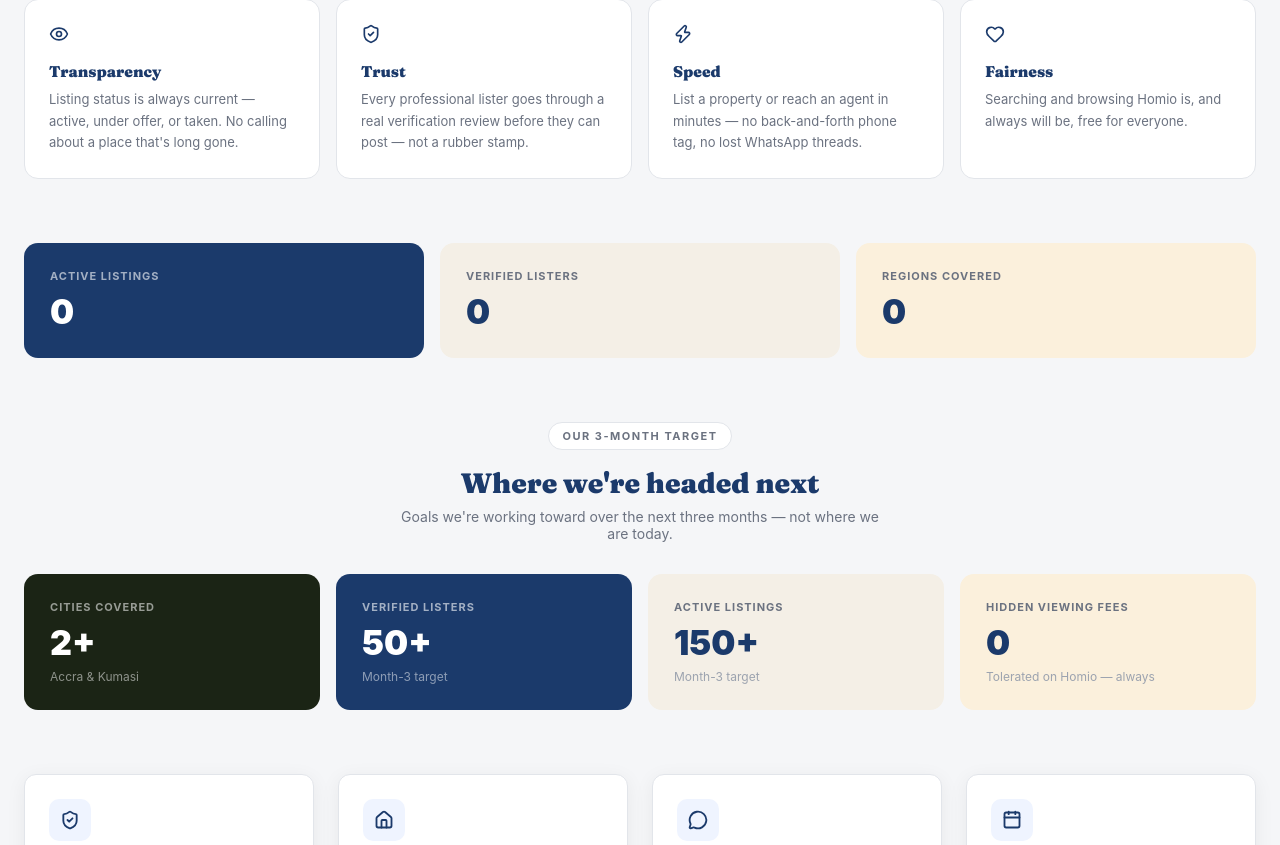
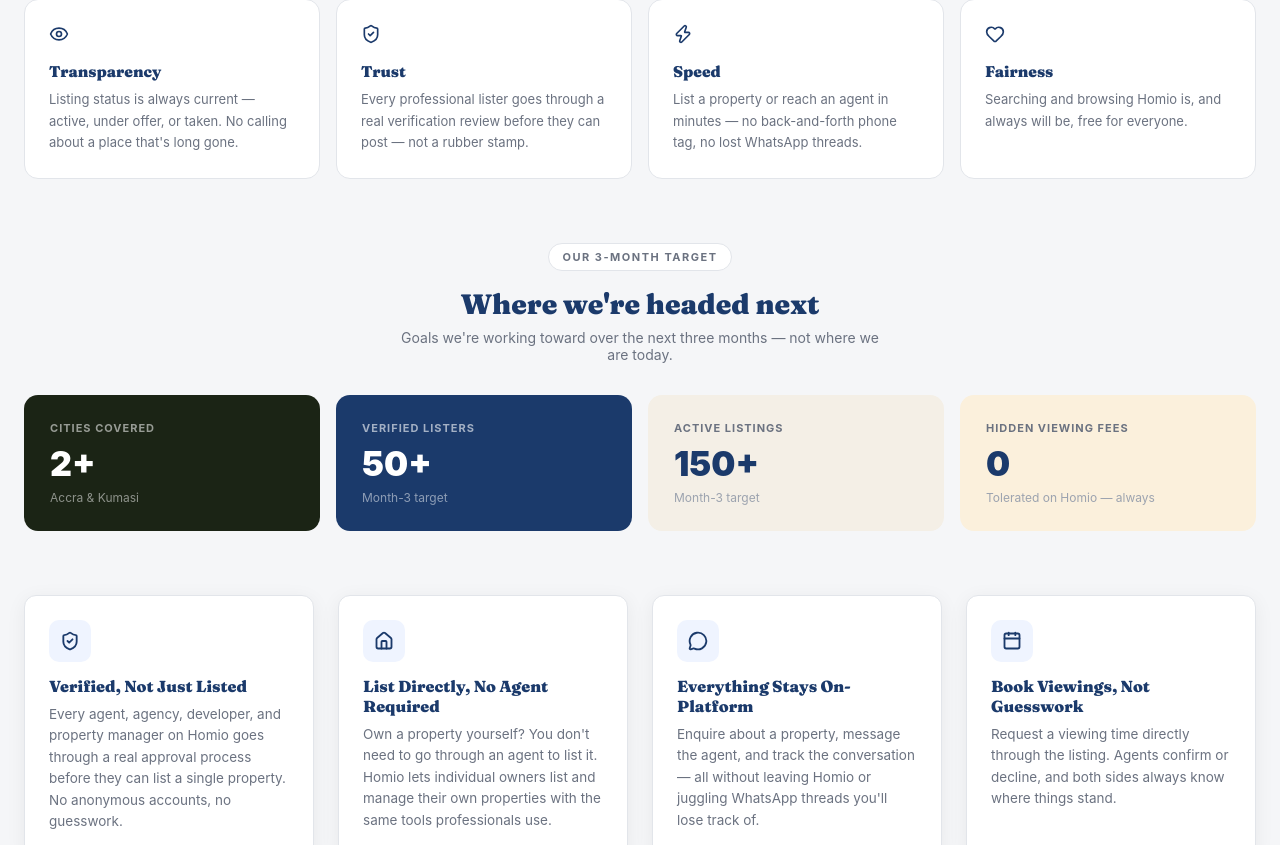
Before and after one commit to EbenezerAsante/homio-nextjs-project, a Next.js app: page /about in a window 1280 px wide. Shown: the part 1255-2100 px from the top of the page. Built offline with nearby package versions, Linux system fonts and the light colour scheme; no server answers; the database is empty.

Commit message:
remove live stats section from About page, keep 3-month target only

```diff
--- a/app/about/page.js
+++ b/app/about/page.js
@@ -1,11 +1,9 @@
 import { T } from "@/lib/constants";
-import { createClient } from "@/lib/supabase-server";
 import { ShieldCheck, Home, MessageCircle, Calendar, Users, MapPin, Sparkles, Target, Eye, Zap, Heart, ArrowRight } from "lucide-react";
 import Link from "next/link";
 import AnimatedCounter from "@/components/AnimatedCounter";
 
 export const metadata = { title: "About | Homio Ghana" };
-export const revalidate = 300;
 
 const FEATURES = [
   {
@@ -55,49 +53,7 @@
   { emoji: "🏠", text: "Sale & Rental, One Platform" },
 ];
 
-async function getPlatformCounts() {
-  const supabase = createClient();
-  const [{ count: listings }, { count: agents }, regionsRes] = await Promise.all([
-    supabase.from("listings").select("id", { count: "exact", head: true }).eq("status", "active"),
-    supabase.from("agents").select("id", { count: "exact", head: true }),
-    supabase.from("listings").select("region").eq("status", "active"),
-  ]);
-  const regionCount = new Set((regionsRes.data || []).map((r) => r.region).filter(Boolean)).size;
-  return {
-    listings: listings || 0,
-    agents: agents || 0,
-    regions: regionCount || 0,
-  };
-}
-
-// Real photos from real listings already on the platform — Ghana-specific
-// and legally clear, rather than hotlinking third-party stock imagery.
-// Filters out listings that read as unfinished/under-construction based on
-// their title, since there's no dedicated "construction status" field to
-// check structurally — titles are the only signal available.
-const UNFINISHED_HINTS = ["uncomplete", "incomplete", "under construction", "unfinished", "ongoing", "shell", "roofing stage"];
-async function getShowcasePhotos() {
-  const supabase = createClient();
-  const { data } = await supabase
-    .from("listings")
-    .select("id, title, listing_images(url, sort_order)")
-    .eq("status", "active")
-    .order("created_at", { ascending: false })
-    .limit(20);
-
-  const finished = (data || []).filter((l) => {
-    const title = (l.title || "").toLowerCase();
-    return !UNFINISHED_HINTS.some((hint) => title.includes(hint));
-  });
-  const pool = finished.length > 0 ? finished : data || [];
-
-  return pool
-    .map((l) => l.listing_images?.slice().sort((a, b) => (a.sort_order ?? 0) - (b.sort_order ?? 0))?.[0]?.url)
-    .filter(Boolean);
-}
-
 export default async function AboutPage() {
-  const counts = await getPlatformCounts();
   const heroPhoto = "/images/about-hero.jpg";
   const storyPhoto = "https://homio-app-tau.vercel.app/assets/hug-DgwZEk2j.jpg";
 
@@ -235,24 +191,6 @@
         </div>
       </div>
 
-      {/* Real, live stats — not projections */}
-      <div style={{ maxWidth: 1280, margin: "0 auto", padding: "64px 24px 0" }}>
-        <div style={{ display: "grid", gridTemplateColumns: "repeat(auto-fit,minmax(200px,1fr))", gap: 16 }}>
-          <div style={{ background: T.navy, borderRadius: 14, padding: 26 }}>
-            <p style={{ color: "rgba(255,255,255,0.6)", fontSize: 11, fontWeight: 700, letterSpacing: 1, textTransform: "uppercase", margin: "0 0 8px" }}>Active Listings</p>
-            <p style={{ color: "#fff", fontSize: 34, fontWeight: 900, margin: 0 }}>{counts.listings}</p>
-          </div>
-          <div style={{ background: "#F4EFE6", borderRadius: 14, padding: 26 }}>
-            <p style={{ color: T.gray2, fontSize: 11, fontWeight: 700, letterSpacing: 1, textTransform: "uppercase", margin: "0 0 8px" }}>Verified Listers</p>
-            <p style={{ color: T.navy, fontSize: 34, fontWeight: 900, margin: 0 }}>{counts.agents}</p>
-          </div>
-          <div style={{ background: "#FBF0DC", borderRadius: 14, padding: 26 }}>
-            <p style={{ color: T.gray2, fontSize: 11, fontWeight: 700, letterSpacing: 1, textTransform: "uppercase", margin: "0 0 8px" }}>Regions Covered</p>
-            <p style={{ color: T.navy, fontSize: 34, fontWeight: 900, margin: 0 }}>{counts.regions}</p>
-          </div>
-        </div>
-      </div>
-
       {/* Where we're headed — explicitly a goal, not a current-state claim */}
       <div style={{ maxWidth: 1280, margin: "0 auto", padding: "64px 24px 0", textAlign: "center" }}>
         <span style={{ display: "inline-flex", alignItems: "center", gap: 8, background: "#fff", border: `1px solid ${T.border}`, color: T.gray2, fontSize: 11, fontWeight: 700, letterSpacing: 1.5, textTransform: "uppercase", padding: "6px 14px", borderRadius: 999, marginBottom: 16 }}>
```
